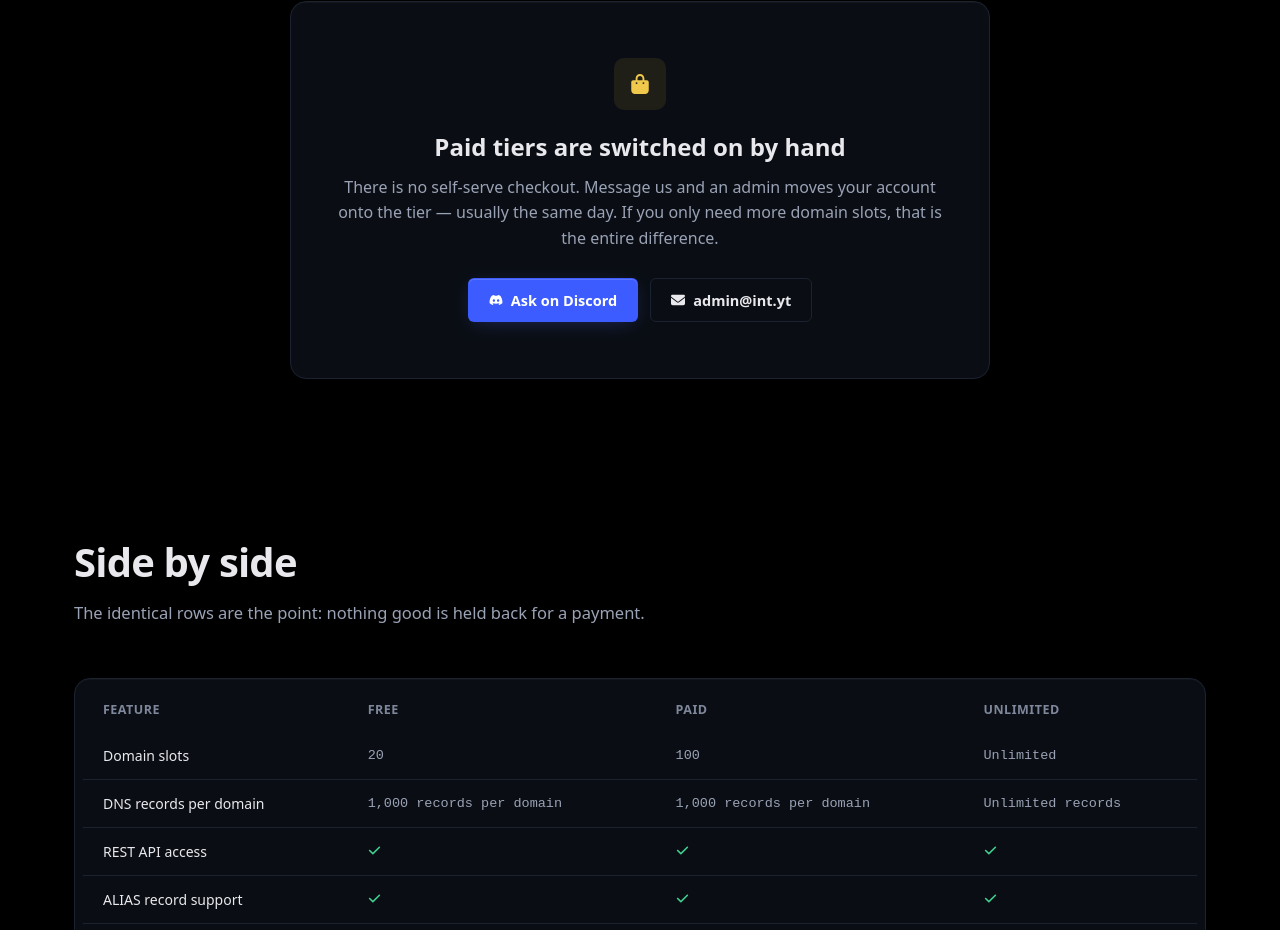
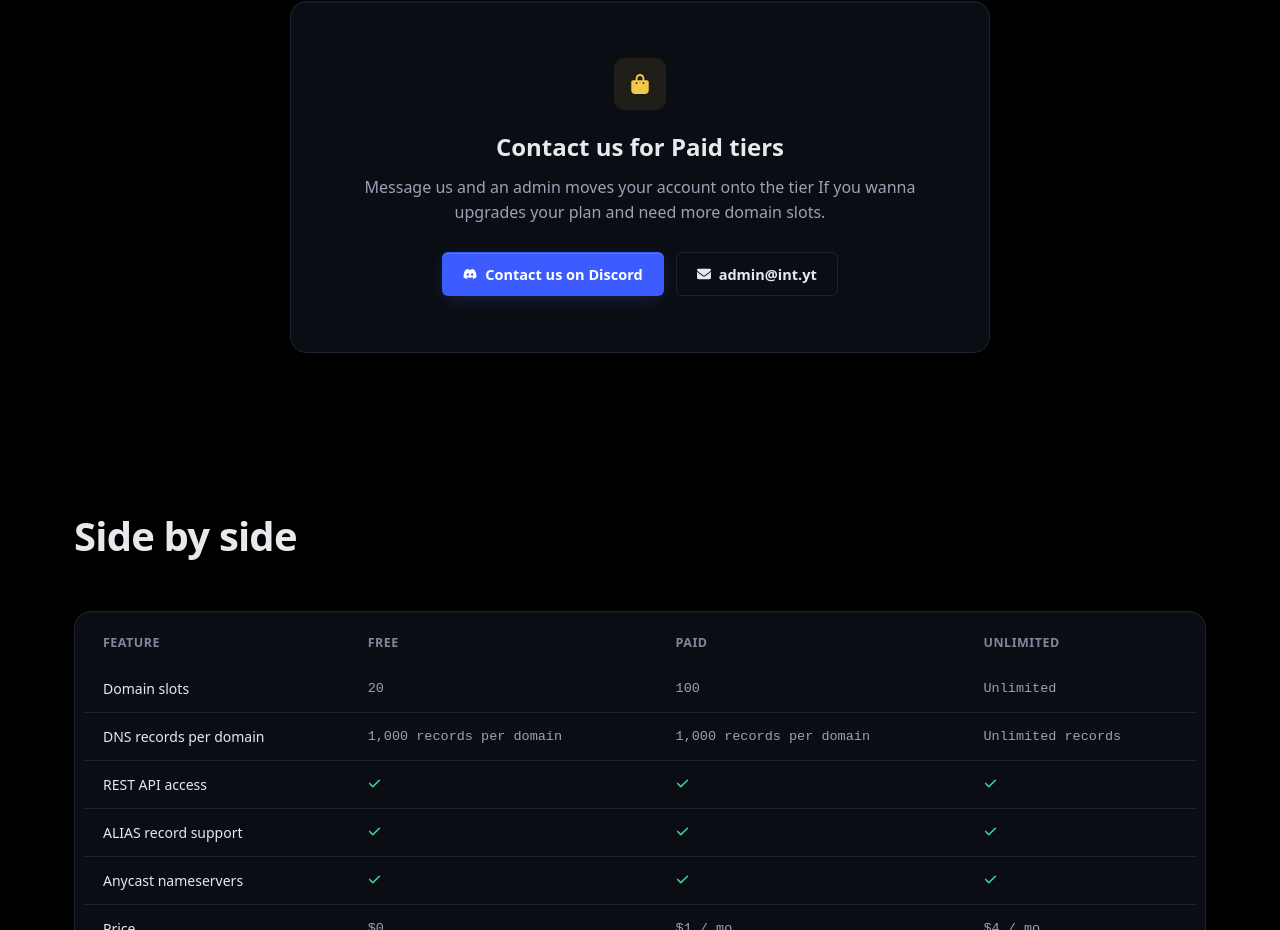
Before and after one commit to Kananosa/dns.int.yt, a React (Vite) app: page /pricing in a window 1280 px wide. Shown: the part 1118-2048 px from the top of the page. Built offline with nearby package versions, Linux system fonts and the light colour scheme.

Commit message:
Drop self-referential subhead above the plan comparison

```diff
--- a/src/pages/Pricing.jsx
+++ b/src/pages/Pricing.jsx
@@ -90,15 +90,14 @@ export default function Pricing() {
             <div className="buy-panel__icon">
               <Icon name="bag-shopping" size={20} />
             </div>
-            <h2>Paid tiers are switched on by hand</h2>
+            <h2>Contact us for Paid tiers</h2>
             <p>
-              There is no self-serve checkout. Message us and an admin moves your account onto the
-              tier — usually the same day. If you only need more domain slots, that is the entire
-              difference.
+              Message us and an admin moves your account onto the
+              tier If you wanna upgrades your plan and need more domain slots.
             </p>
             <div className="buy-panel__cta">
               <a href={DISCORD_URL} target="_blank" rel="noreferrer" className="btn btn--primary">
-                <Icon name="discord" size={14} /> Ask on Discord
+                <Icon name="discord" size={14} /> Contact us on Discord
               </a>
               <a href={`mailto:${ORG.email}`} className="btn btn--ghost">
                 <Icon name="envelope" size={14} /> {ORG.email}
@@ -115,7 +114,6 @@ export default function Pricing() {
         <div className="container">
           <div className="section-head">
             <h2>Side by side</h2>
-            <p>The identical rows are the point: nothing good is held back for a payment.</p>
           </div>
 
           <div className="table-wrap card">
```
